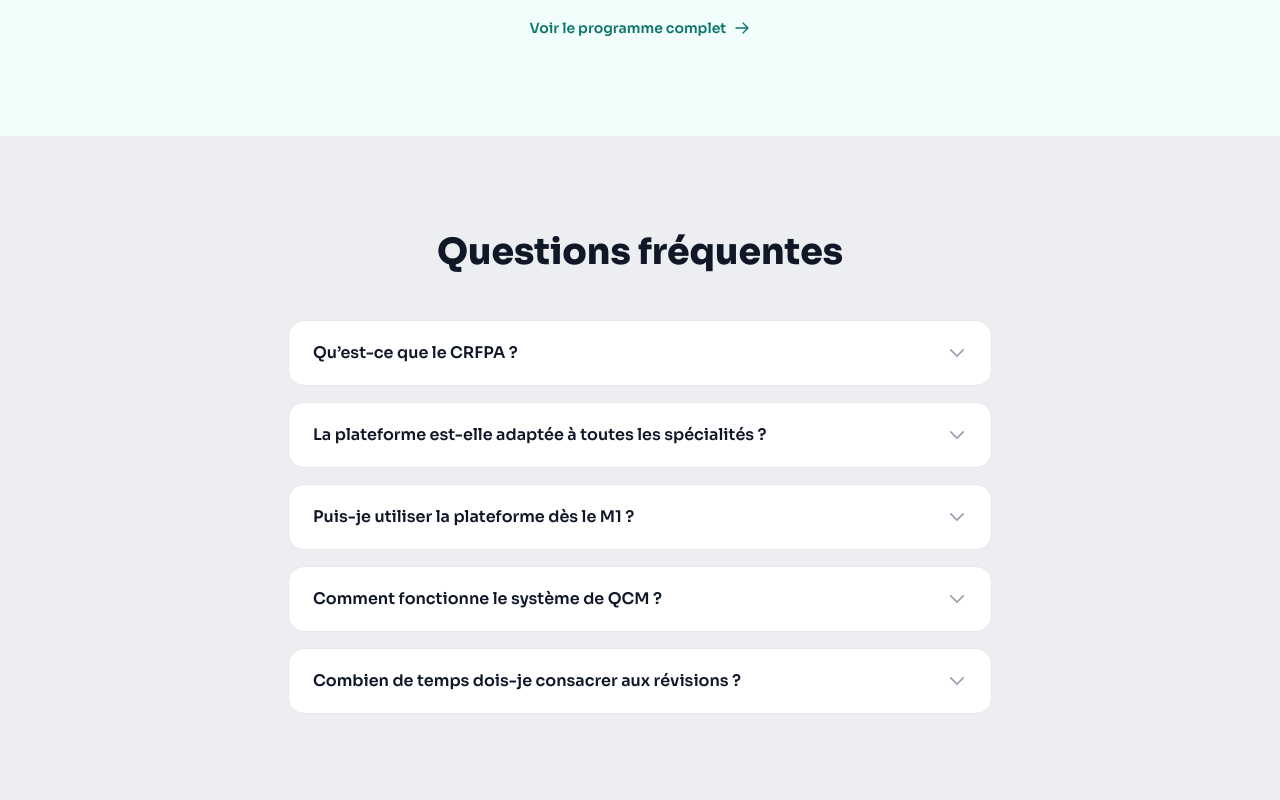
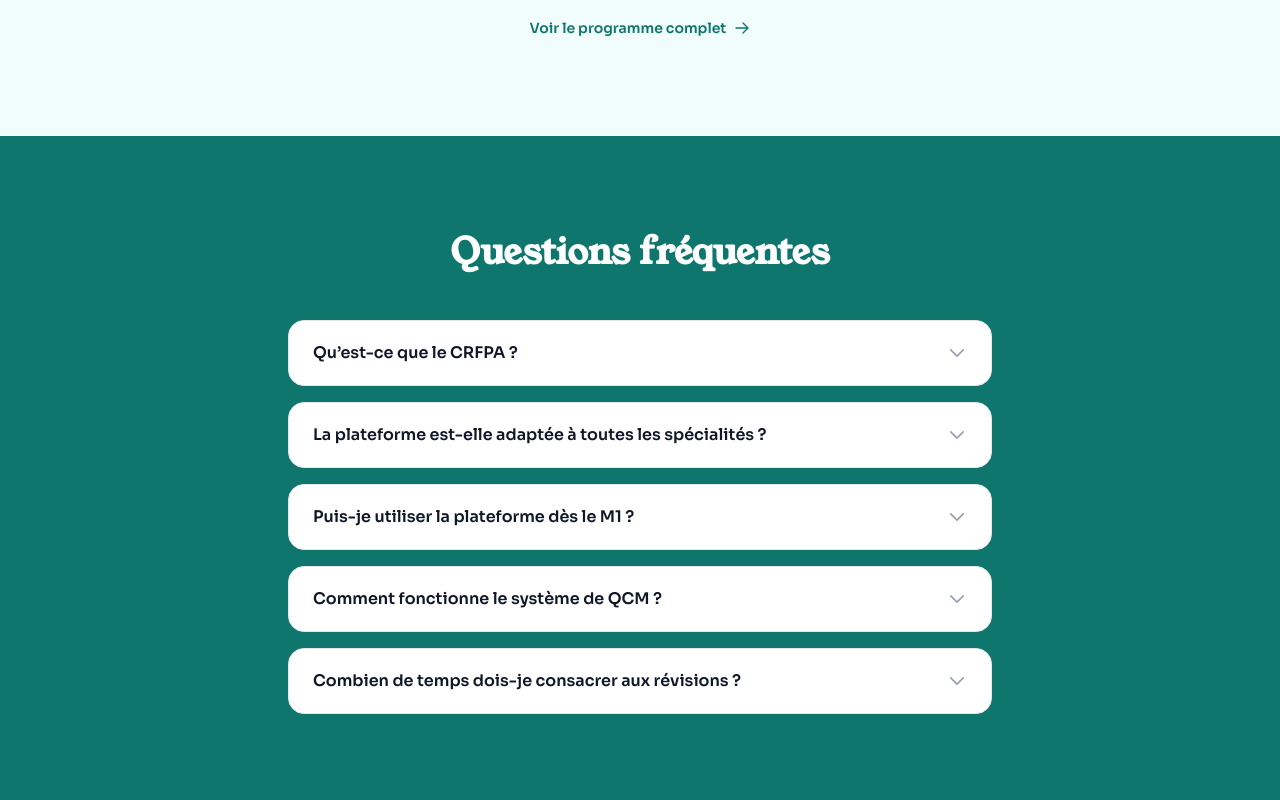
Before and after one commit to loicgautierbp-cpu/prepa-crfpa, a Next.js app: page / in a window 1280 px wide. Shown: the part 3060-3860 px from the top of the page. Built offline with nearby package versions, Linux system fonts and the light colour scheme; no server answers.

Commit message:
Section FAQ fond teal #0f766e avec titre blanc

```diff
--- a/src/components/home/FaqSection.jsx
+++ b/src/components/home/FaqSection.jsx
@@ -56,9 +56,9 @@ export default function FaqSection() {
   };
 
   return (
-    <section id="faq" className="py-16 md:py-24 bg-[#eceef1]">
+    <section id="faq" className="py-16 md:py-24 bg-[#0f766e]">
       <div className="max-w-3xl mx-auto px-4 sm:px-6 lg:px-8">
-        <h2 className="text-3xl md:text-4xl font-black text-gray-900 text-center mb-12">
+        <h2 style={{ fontFamily: 'var(--font-display)' }} className="text-3xl md:text-4xl font-bold text-white text-center mb-12">
           Questions fréquentes
         </h2>
         <div className="space-y-4">
```
